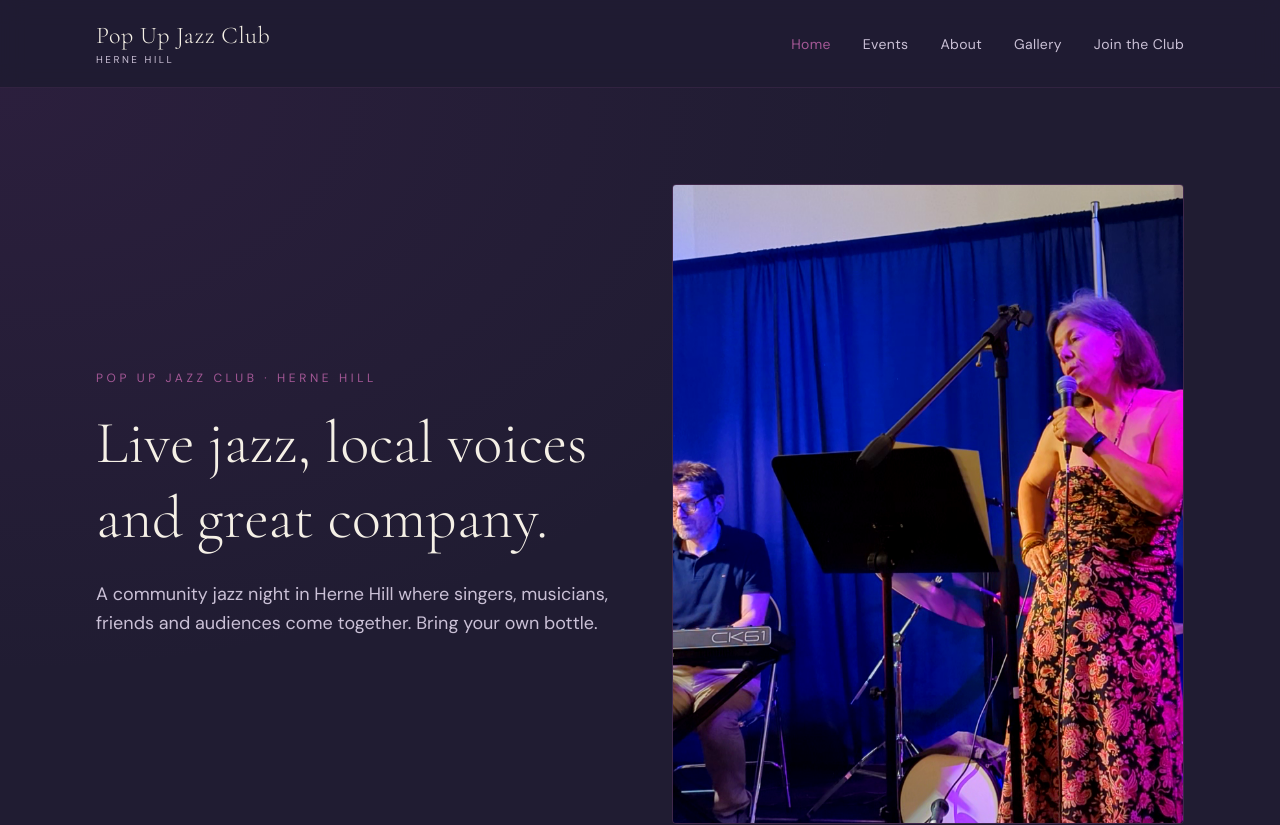
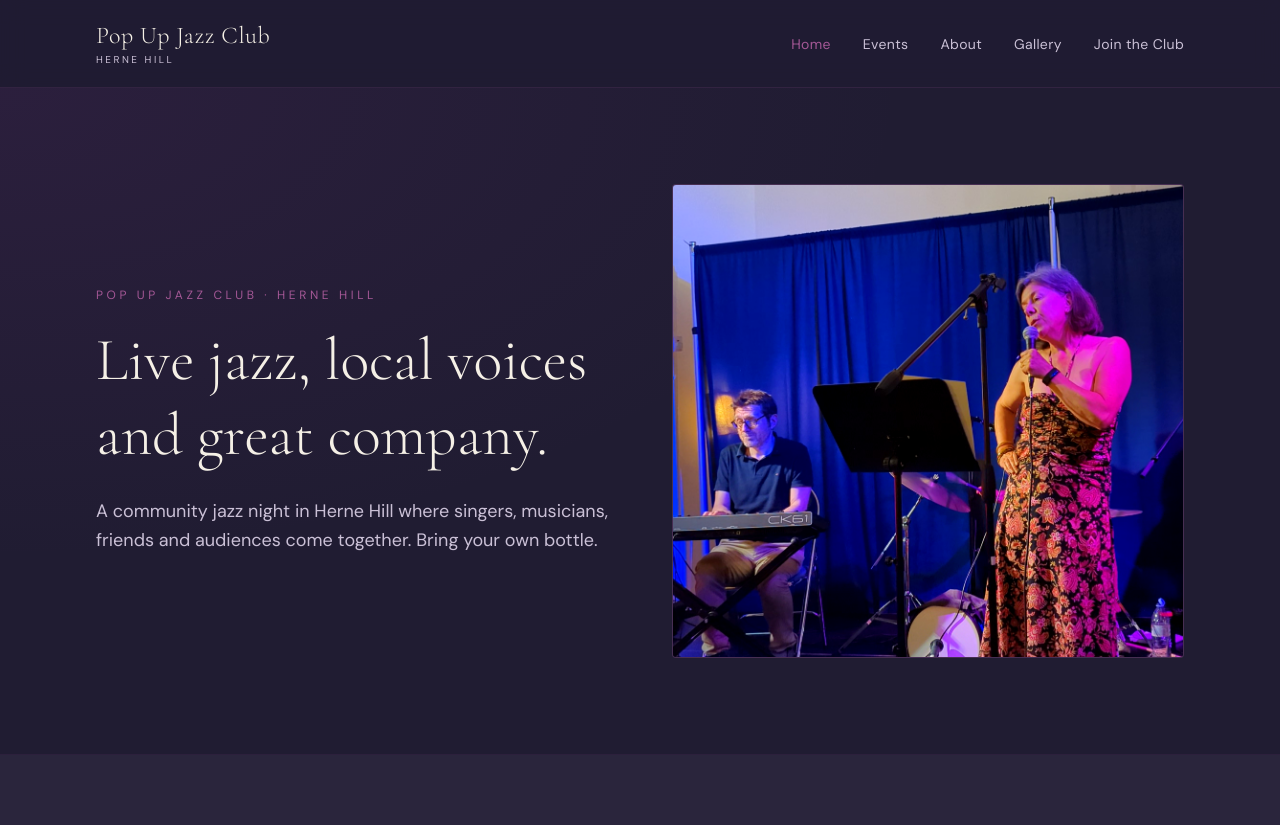
Before and after one commit to HelenStaniland/popupjazzclub, a Next.js app: page / in a window 1280 px wide. Shown: the top 825 px of the page. Built offline with nearby package versions, Linux system fonts and the light colour scheme.

Commit message:
No cropping Hero

```diff
--- a/components/Hero.tsx
+++ b/components/Hero.tsx
@@ -23,14 +23,15 @@ export default function Hero() {
             </p>
           </div>
 
-          <div className="relative aspect-[3/4] overflow-hidden rounded-sm border border-border sm:aspect-[4/5]">
+          <div className="overflow-hidden rounded-sm border border-border bg-surface">
             <Image
               src="/gallery/SingerKeyboard.png"
               alt="Local singer performing with the pianist at Pop Up Jazz Club"
-              fill
+              width={1065}
+              height={985}
               priority
               sizes="(max-width: 1024px) 100vw, 50vw"
-              className="object-cover"
+              className="h-auto w-full"
             />
           </div>
         </div>
```
Also changed, not shown: public/gallery/SmilingSingerBassist.png (added).
